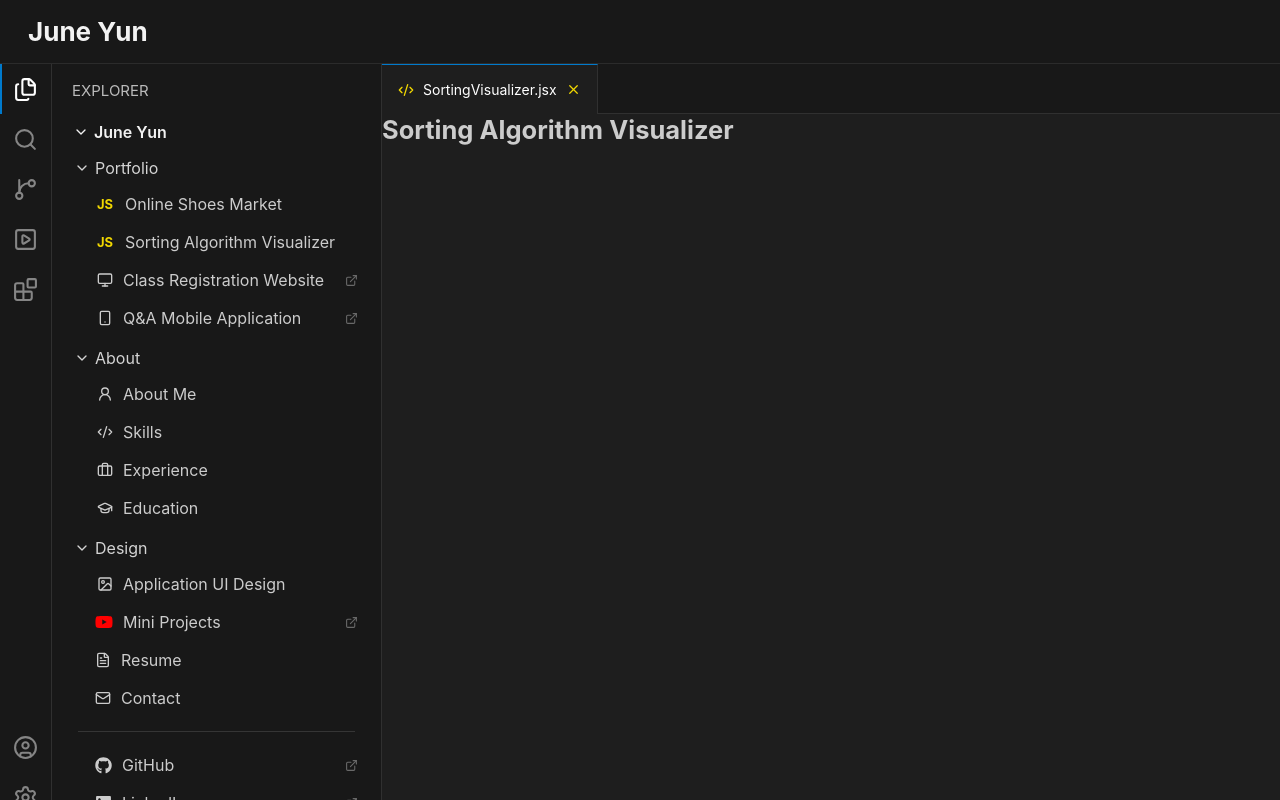
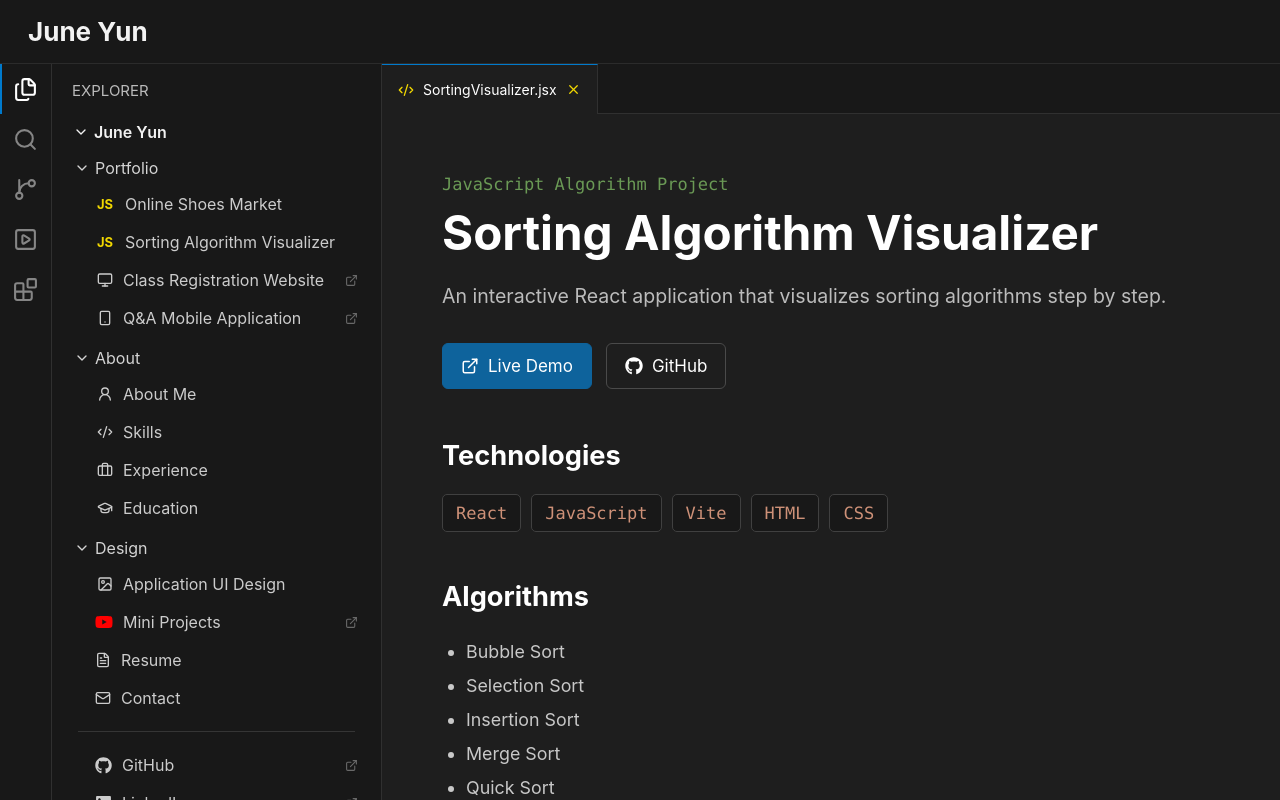
Before and after one commit to JuneYunDev/JunePortfoiloWebsite, a React (Vite) app: page /projects/sorting-visualizer in a window 1280 px wide. Shown: the top 800 px of the page. Built offline with nearby package versions, Linux system fonts and the light colour scheme.

Commit message:
Implement project pages

```diff
--- a/src/data/portfolioData.js
+++ b/src/data/portfolioData.js
@@ -4,12 +4,20 @@ export const portfolioProjects = [
     name: "Online Shoes Market",
     type: "javascript",
     path: "/projects/shoes-market",
+
+    liveDemo: "https://shoes.juneyun.tech",
+
+    github: "https://github.com/JuneYunDev/ShoesMarket",
   },
   {
     id: "sorting-visualizer",
     name: "Sorting Algorithm Visualizer",
     type: "javascript",
     path: "/projects/sorting-visualizer",
+
+    liveDemo: "https://sorting.juneyun.tech",
+
+    github: "https://github.com/JuneYunDev/SortingAlgorithmVisualizer",
   },
   {
     id: "class-registration",
--- a/src/pages/ShoesMarketPage.jsx
+++ b/src/pages/ShoesMarketPage.jsx
@@ -1,7 +1,79 @@
+import { ExternalLink } from "lucide-react";
+import { FaGithub } from "react-icons/fa";
+
+import { portfolioProjects } from "../data/portfolioData";
+
+import "../styles/project.css";
+
 function ShoesMarketPage() {
+  const project = portfolioProjects.find(
+    (project) => project.id === "shoes-market",
+  );
+
   return (
-    <main>
-      <h1>Online Shoes Market</h1>
+    <main className="project-page">
+      <section className="project-page__header">
+        <p className="project-page__type">Full Stack E-Commerce Project</p>
+
+        <h1>Online Shoes Market</h1>
+
+        <p className="project-page__description">
+          A full-stack e-commerce website built with React, JavaScript, Node.js,
+          Express, and MySQL.
+        </p>
+
+        <div className="project-page__actions">
+          <a
+            href={project.liveDemo}
+            target="_blank"
+            rel="noreferrer"
+            className="project-button project-button--primary"
+          >
+            <ExternalLink size={18} />
+            Live Demo
+          </a>
+
+          <a
+            href={project.github}
+            target="_blank"
+            rel="noreferrer"
+            className="project-button"
+          >
+            <FaGithub size={18} />
+            GitHub
+          </a>
+        </div>
+      </section>
+
+      <section className="project-page__section">
+        <h2>Technologies</h2>
+
+        <div className="project-tech-list">
+          <span>React</span>
+          <span>JavaScript</span>
+          <span>Node.js</span>
+          <span>Express.js</span>
+          <span>MySQL</span>
+          <span>HTML</span>
+          <span>CSS</span>
+          <span>Figma</span>
+        </div>
+      </section>
+
+      <section className="project-page__section">
+        <h2>Key Features</h2>
+
+        <ul>
+          <li>Product browsing and filtering</li>
+          <li>Product detail pages</li>
+          <li>Shopping cart management</li>
+          <li>Checkout workflow</li>
+          <li>User authentication</li>
+          <li>Admin product management</li>
+          <li>CRUD operations</li>
+          <li>Relational database integration</li>
+        </ul>
+      </section>
     </main>
   );
 }
--- a/src/pages/SortingVisualizerPage.jsx
+++ b/src/pages/SortingVisualizerPage.jsx
@@ -1,7 +1,87 @@
+import { ExternalLink } from "lucide-react";
+import { FaGithub } from "react-icons/fa";
+
+import { portfolioProjects } from "../data/portfolioData";
+
+import "../styles/project.css";
+
 function SortingVisualizerPage() {
+  const project = portfolioProjects.find(
+    (project) => project.id === "sorting-visualizer",
+  );
+
   return (
-    <main>
-      <h1>Sorting Algorithm Visualizer</h1>
+    <main className="project-page">
+      <section className="project-page__header">
+        <p className="project-page__type">JavaScript Algorithm Project</p>
+
+        <h1>Sorting Algorithm Visualizer</h1>
+
+        <p className="project-page__description">
+          An interactive React application that visualizes sorting algorithms
+          step by step.
+        </p>
+
+        <div className="project-page__actions">
+          <a
+            href={project.liveDemo}
+            target="_blank"
+            rel="noreferrer"
+            className="project-button project-button--primary"
+          >
+            <ExternalLink size={18} />
+            Live Demo
+          </a>
+
+          <a
+            href={project.github}
+            target="_blank"
+            rel="noreferrer"
+            className="project-button"
+          >
+            <FaGithub size={18} />
+            GitHub
+          </a>
+        </div>
+      </section>
+
+      <section className="project-page__section">
+        <h2>Technologies</h2>
+
+        <div className="project-tech-list">
+          <span>React</span>
+          <span>JavaScript</span>
+          <span>Vite</span>
+          <span>HTML</span>
+          <span>CSS</span>
+        </div>
+      </section>
+
+      <section className="project-page__section">
+        <h2>Algorithms</h2>
+
+        <ul>
+          <li>Bubble Sort</li>
+          <li>Selection Sort</li>
+          <li>Insertion Sort</li>
+          <li>Merge Sort</li>
+          <li>Quick Sort</li>
+          <li>Heap Sort</li>
+        </ul>
+      </section>
+
+      <section className="project-page__section">
+        <h2>Key Features</h2>
+
+        <ul>
+          <li>Step-by-step sorting visualization</li>
+          <li>Play and pause controls</li>
+          <li>Forward and backward navigation</li>
+          <li>Adjustable array size</li>
+          <li>Keyboard controls</li>
+          <li>Responsive mobile controls</li>
+        </ul>
+      </section>
     </main>
   );
 }
--- /dev/null
+++ b/src/styles/project.css
@@ -0,0 +1,117 @@
+.project-page {
+  max-width: 1100px;
+
+  margin: 0 auto;
+
+  padding: 60px 60px 90px;
+}
+
+.project-page__header {
+  margin-bottom: 50px;
+}
+
+.project-page__type {
+  margin-bottom: 10px;
+
+  color: #6a9955;
+
+  font-family: "Consolas", "Courier New", monospace;
+
+  font-size: 1rem;
+}
+
+.project-page h1 {
+  margin-bottom: 18px;
+
+  color: #ffffff;
+
+  font-size: 2.8rem;
+}
+
+.project-page__description {
+  max-width: 760px;
+
+  color: #bcbcbc;
+
+  font-size: 1.15rem;
+  line-height: 1.75;
+}
+
+.project-page__actions {
+  display: flex;
+
+  gap: 14px;
+
+  margin-top: 30px;
+}
+
+.project-button {
+  display: flex;
+  align-items: center;
+
+  gap: 9px;
+
+  padding: 12px 18px;
+
+  border: 1px solid #4a4a4a;
+  border-radius: 6px;
+
+  color: #ffffff;
+
+  text-decoration: none;
+}
+
+.project-button:hover {
+  background: #2a2d2e;
+}
+
+.project-button--primary {
+  background: #0e639c;
+
+  border-color: #0e639c;
+}
+
+.project-button--primary:hover {
+  background: #1177bb;
+}
+
+.project-page__section {
+  margin-top: 48px;
+}
+
+.project-page__section h2 {
+  margin-bottom: 22px;
+
+  color: #ffffff;
+
+  font-size: 1.6rem;
+}
+
+.project-tech-list {
+  display: flex;
+  flex-wrap: wrap;
+
+  gap: 10px;
+}
+
+.project-tech-list span {
+  padding: 8px 13px;
+
+  border: 1px solid #404040;
+  border-radius: 5px;
+
+  background: #181818;
+
+  color: #ce9178;
+
+  font-family: "Consolas", "Courier New", monospace;
+}
+
+.project-page__section ul {
+  padding-left: 24px;
+
+  color: #c8c8c8;
+
+  font-size: 1.05rem;
+  line-height: 1.9;
+}
```
